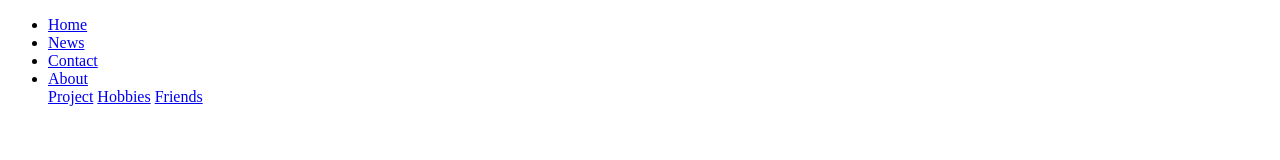
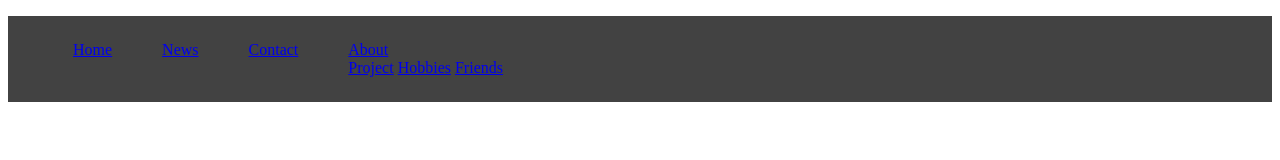
Before and after one commit to noodleloo6/iiktweby, a plain HTML site: page index.html in a window 1280 px wide. Drawn offline with Linux system fonts and the light colour scheme.

Commit message:
barva menu

```diff
--- a/style.css
+++ b/style.css
@@ -19,3 +19,5 @@ a {display: block;}
 .kontejner1 {margin: bottom 100px;}
 .trida {background-color: aqua; width: 200px; height: 100px; overflow: hidden;}
 */
+ul {list-style-type: none; background-color: rgb(66, 66, 66); overflow: hidden;}
+li {float: left; padding: 25px;}
```
